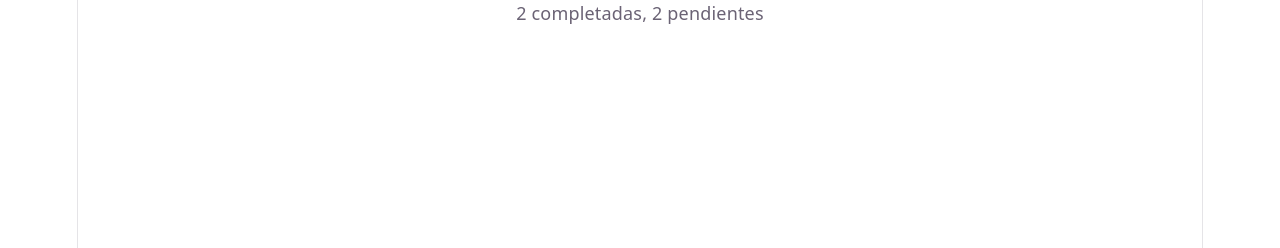
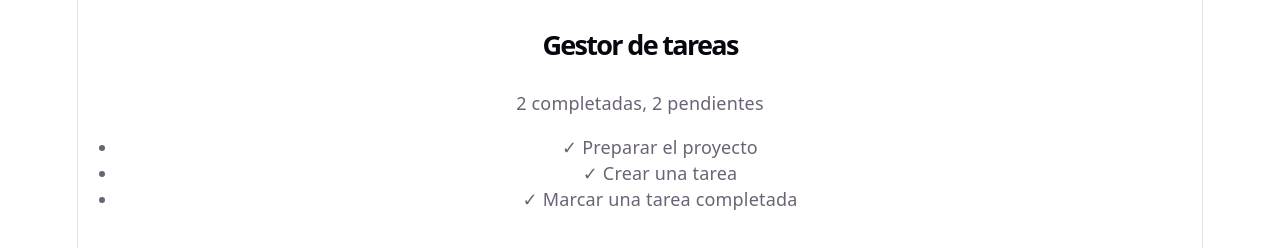
Before and after one commit to javicanena-beep/DWEC_JavierGarc-aMolina, a website built with Vite: page gestor-tareas/index.html in a window 1280 px wide. Shown: the top 248 px of the page. Built offline with nearby package versions, Linux system fonts and the light colour scheme.

Commit message:
Parte 1 terminada antes de borrar los li class demo
Co-authored-by: Copilot <223556219+Copilot@users.noreply.github.com>

```diff
--- a/gestor-tareas/index.html
+++ b/gestor-tareas/index.html
@@ -7,7 +7,11 @@
     <title>Gestor de tareas</title>
   </head>
   <body>
-    <div id="app"></div>
+    <div id="app">
+      <h1>Gestor de tareas</h1>
+      <p id="resumen"></p>
+      <ul id="lista"></ul>
+    </div>
     <script type="module" src="/src/main.js"></script>
   </body>
 </html>
--- a/gestor-tareas/src/main.js
+++ b/gestor-tareas/src/main.js
@@ -1,6 +1,10 @@
 import "./style.css";
 import { estado } from "./estado.js";
 import { contarCompletadas, contarPendientes } from "./tareas.js";
+
+const titulo = document.querySelector("h1");
+titulo.textContent = "Gestor de tareas";
+titulo.classList.add("titulo");
 
 // 1. Muestra los datos estructurados en la consola de DevTools
 console.table(estado.tareas);
@@ -8,4 +12,27 @@ console.table(estado.tareas);
 // 2. Calcula las pendientes y muestra un resumen en el contenedor de la página
 const pendientes = contarPendientes(estado.tareas);
 const completadas = contarCompletadas(estado.tareas);
-document.querySelector("#app").textContent = `${completadas} completadas, ${pendientes} pendientes`;
+document.querySelector("#resumen").textContent = `${completadas} completadas, ${pendientes} pendientes`;
+
+const lista = document.querySelector("#lista");
+["Preparar el proyecto", "Crear una tarea", "Marcar una tarea completada"].forEach((texto) => {
+  const elemento = document.createElement("li");
+  elemento.classList.add("demo");
+  elemento.textContent = texto;
+  lista.append(elemento);
+});
+
+// La NodeList de querySelectorAll es estática.
+document.querySelectorAll("#lista .demo").forEach((elemento) => {
+  elemento.textContent = `- ${elemento.textContent}`;
+});
+
+// getElementById recibe el id sin #.
+const listaDemo = document.getElementById("lista");
+// getElementsByClassName recibe la clase sin punto; su HTMLCollection es viva.
+const elementosDemo = listaDemo.getElementsByClassName("demo");
+// TypeError: elementosDemo.forEach is not a function
+// elementosDemo.forEach((elemento) => { ... });
+Array.from(elementosDemo).forEach((elemento) => {
+  elemento.textContent = `✓ ${elemento.textContent.slice(2)}`;
+});
--- a/gestor-tareas/src/style.css
+++ b/gestor-tareas/src/style.css
@@ -70,6 +70,18 @@ h1 {
     margin: 20px 0;
   }
 }
+
+.titulo {
+  color: var(--text-h);
+  font-size: 1.5rem;
+  font-weight: 600;
+}
+
+.completada {
+  text-decoration: line-through;
+  opacity: 0.6;
+}
+
 h2 {
   font-size: 24px;
   line-height: 118%;
```
